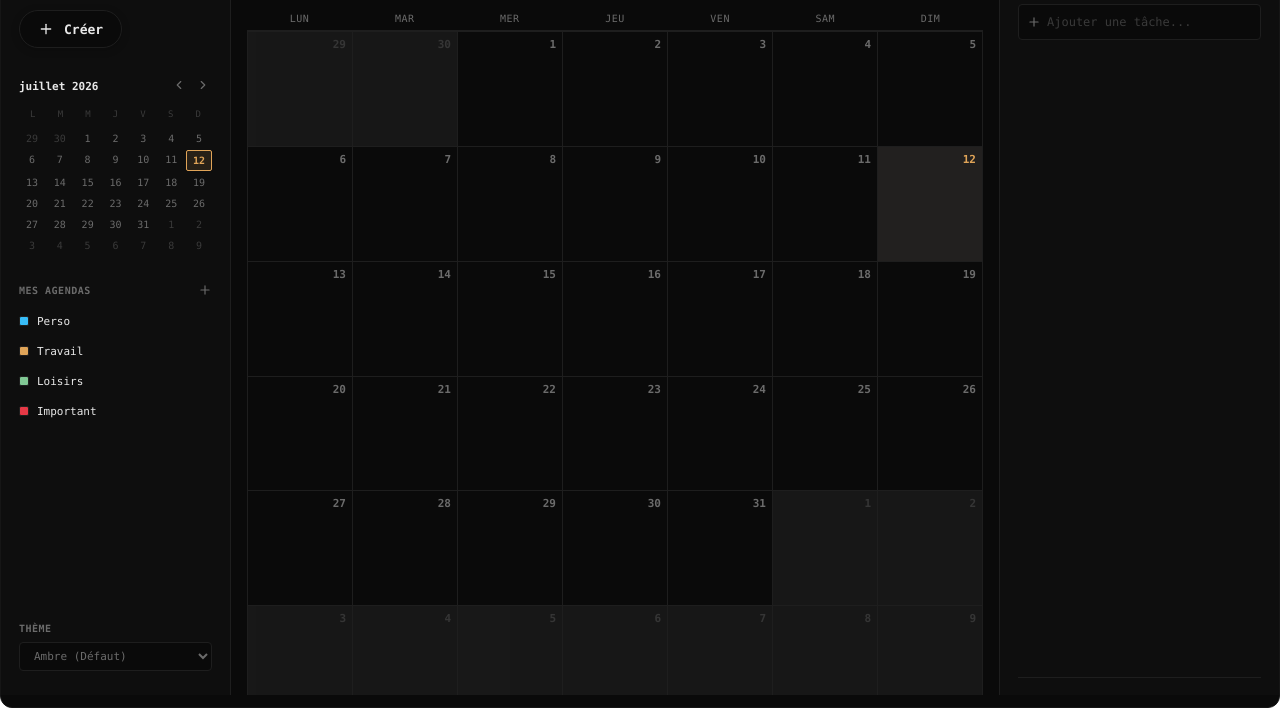
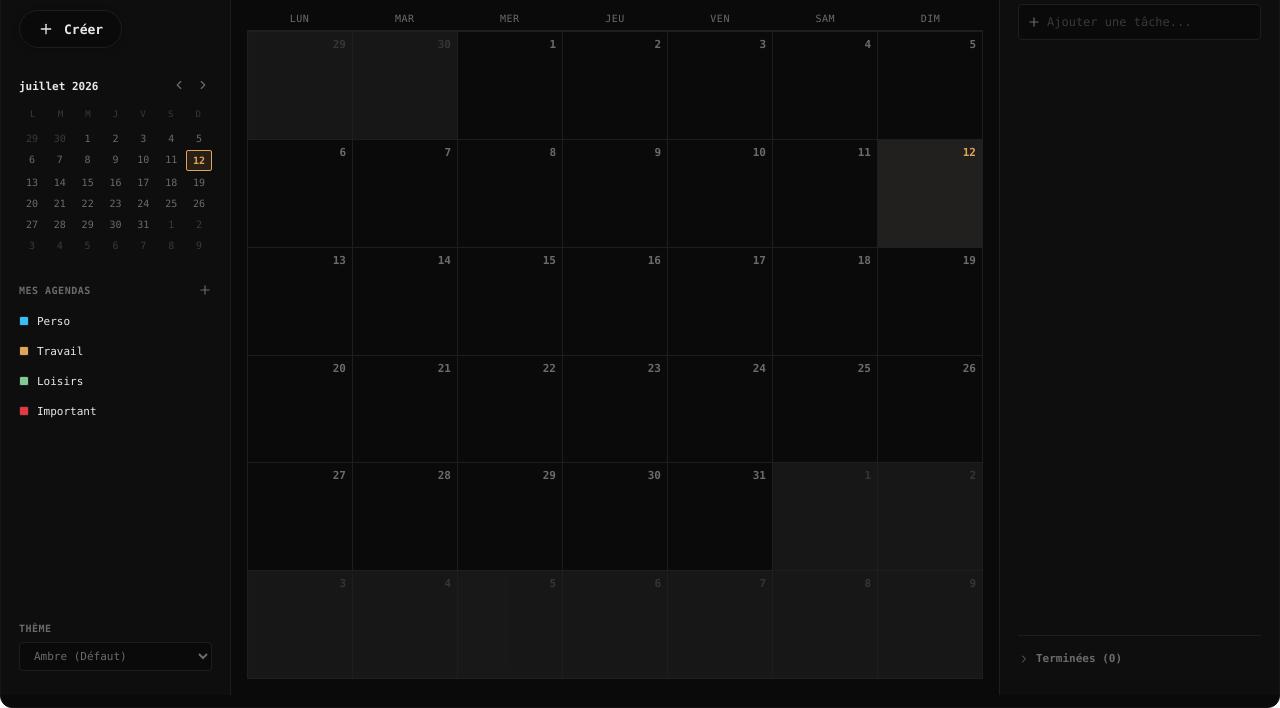
Before and after one commit to goldensam777/scarlet-base, a website built with Vite: page index.html in a window 1280 px wide. Shown: the part 92-800 px from the top of the page. Built offline with nearby package versions, Linux system fonts and the light colour scheme.

Commit message:
fix: disable app-content scrollbars, adjust sidebar heights to 100%, and set safer window minWidth and minHeight

```diff
--- a/src/renderer/style.css
+++ b/src/renderer/style.css
@@ -493,7 +493,7 @@ html, body {
   flex: 1;
   display: flex;
   flex-direction: column;
-  height: 100vh;
+  height: 100%;
   background-color: var(--bg);
 }
 
@@ -821,7 +821,7 @@ html, body {
   flex-direction: column;
   gap: 16px;
   flex-shrink: 0;
-  height: 100vh;
+  height: 100%;
   transition: width 0.25s cubic-bezier(0.4, 0, 0.2, 1), padding 0.25s cubic-bezier(0.4, 0, 0.2, 1), border-color 0.25s ease, opacity 0.25s ease;
   opacity: 1;
 }
@@ -2324,7 +2324,7 @@ html, body {
 #app-content {
   width: 100%;
   height: 100%;
-  overflow: auto;
+  overflow: hidden;
 }
 
 /* Custom Drag and No-Drag Regions */
```
Also changed, not shown: electron/main.ts (+4 -4 lines).
